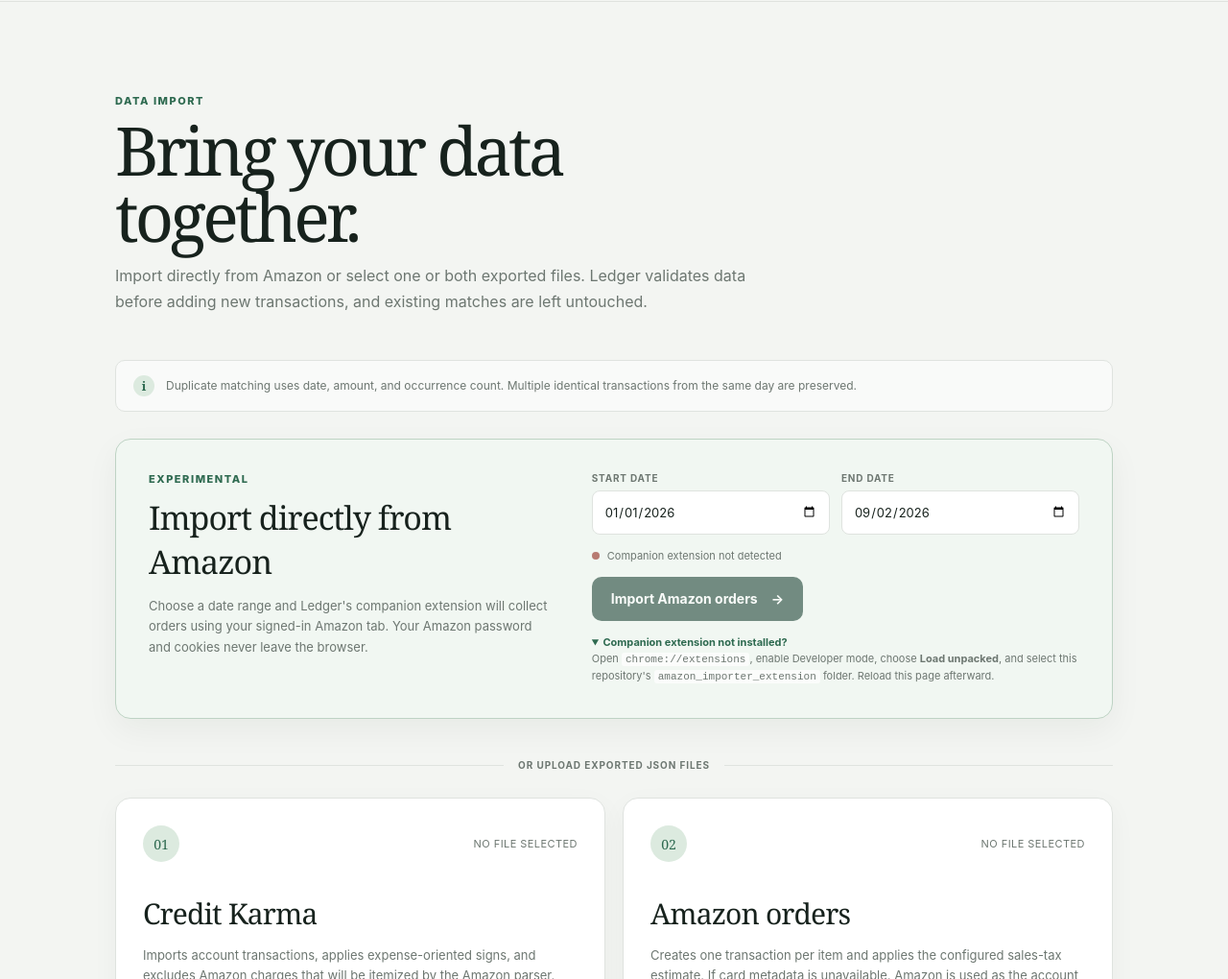
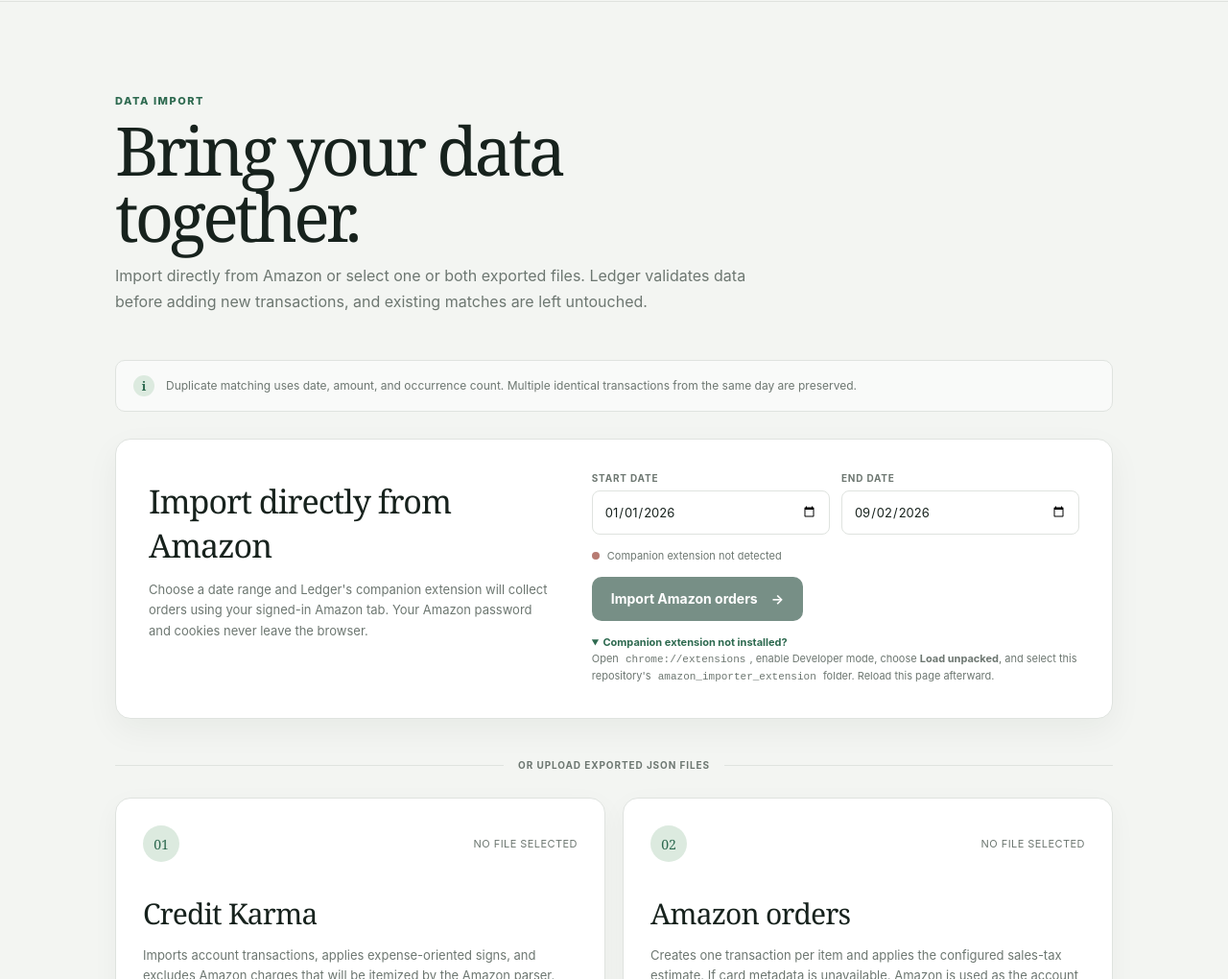
Before and after one commit to brandonko/budgetapp, a browser extension: page app/upload.html in a window 1280 px wide. Shown: the part 80-1100 px from the top of the page at 96% size. Drawn offline with Linux system fonts and the light colour scheme; no server answers.

Commit message:
Use neutral Amazon import card

```diff
--- a/app/styles.css
+++ b/app/styles.css
@@ -810,9 +810,9 @@
   gap: 46px;
   margin-bottom: 42px;
   padding: 34px;
-  border: 1px solid #bed3c4;
+  border: 1px solid var(--line);
   border-radius: 16px;
-  background: #f1f7f2;
+  background: var(--surface);
   box-shadow: 0 12px 34px rgb(23 34 29 / 5%);
 }
 
--- a/app/upload.html
+++ b/app/upload.html
@@ -45,7 +45,6 @@
 
       <section class="amazon-direct" aria-labelledby="amazon-direct-title">
         <div class="amazon-direct-copy">
-          <p class="eyebrow">Experimental</p>
           <h2 id="amazon-direct-title">Import directly from Amazon</h2>
           <p>
             Choose a date range and Ledger's companion extension will collect orders using your
```
